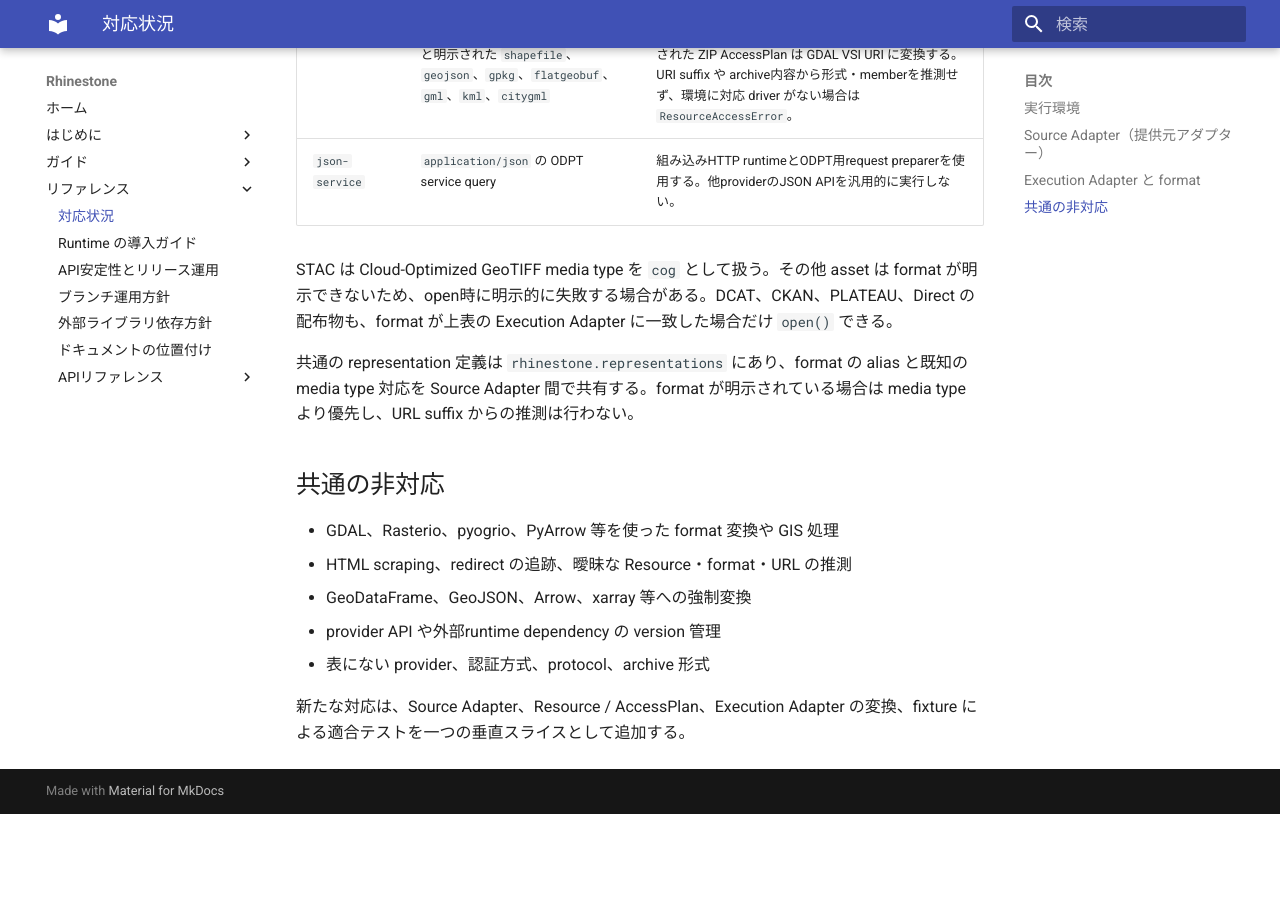
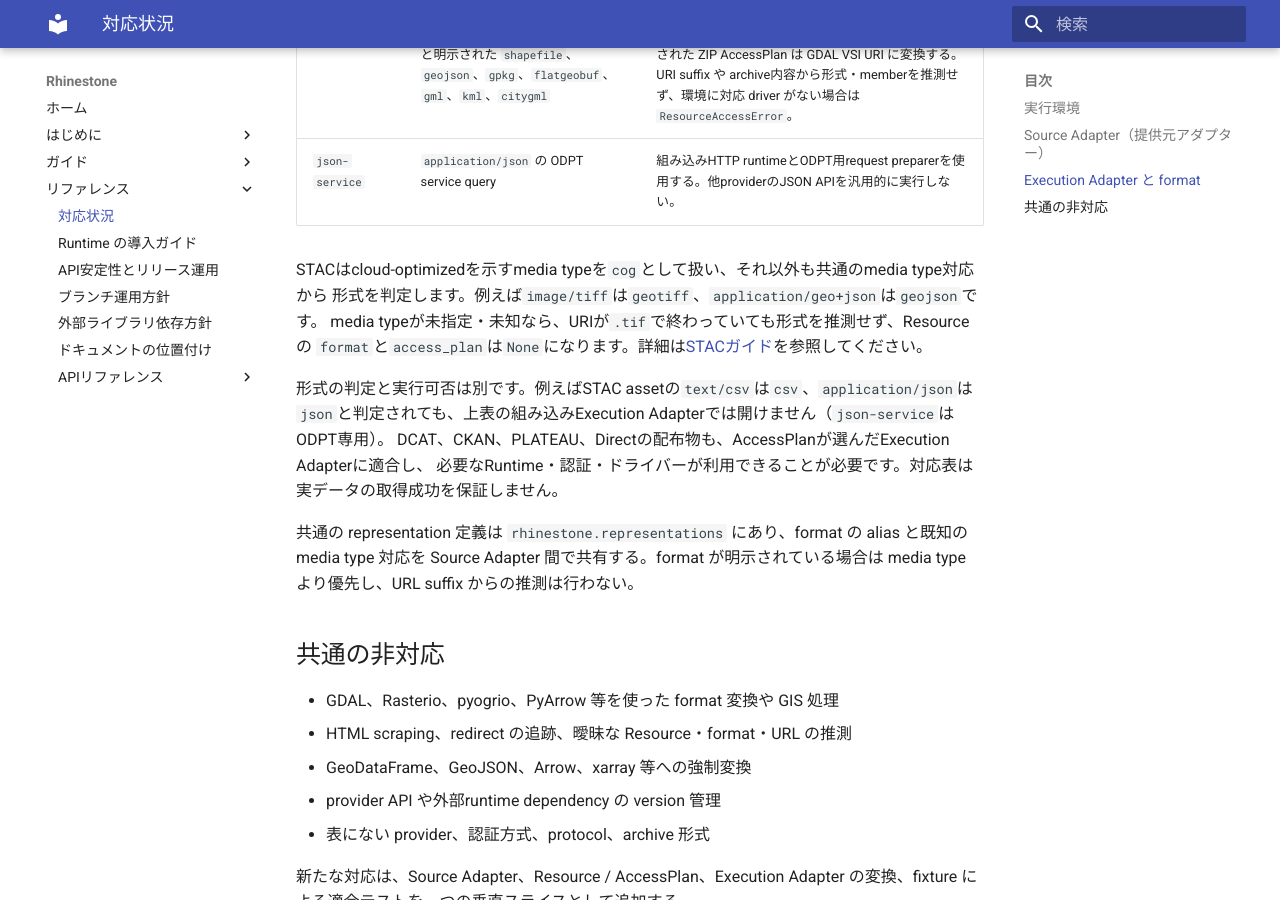
Before and after one commit to u-kitazawa/rhinestone, an MkDocs documentation site: the page built from docs/compatibility.md, in a window 1280 px wide and 900 px high, scrolled down 2526 px. Built offline with MkDocs 1.6.1 and Material for MkDocs 9.7.7, drawn with Linux system fonts in a browser that asks for light colours; before the commit the page ends 3340 px from its top, so only the background shows below that.

Commit message:
docs: align STAC compatibility with media type contracts

```diff
--- a/docs/compatibility.md
+++ b/docs/compatibility.md
@@ -48,7 +48,15 @@ ResourceをGDALなどへ渡す部分です。外部ライブラリの準備は[R
 | `pyogrio` | representation registry で `vector` と明示された `shapefile`、`geojson`、`gpkg`、`flatgeobuf`、`gml`、`kml`、`citygml` | URI と encoding を `read_dataframe()` へ渡す。明示された ZIP AccessPlan は GDAL VSI URI に変換する。URI suffix や archive内容から形式・memberを推測せず、環境に対応 driver がない場合は `ResourceAccessError`。 |
 | `json-service` | `application/json` の ODPT service query | 組み込みHTTP runtimeとODPT用request preparerを使用する。他providerのJSON APIを汎用的に実行しない。 |
 
-STAC は Cloud-Optimized GeoTIFF media type を `cog` として扱う。その他 asset は format が明示できないため、open時に明示的に失敗する場合がある。DCAT、CKAN、PLATEAU、Direct の配布物も、format が上表の Execution Adapter に一致した場合だけ `open()` できる。
+STACはcloud-optimizedを示すmedia typeを`cog`として扱い、それ以外も共通のmedia type対応から
+形式を判定します。例えば`image/tiff`は`geotiff`、`application/geo+json`は`geojson`です。
+media typeが未指定・未知なら、URIが`.tif`で終わっていても形式を推測せず、Resourceの
+`format`と`access_plan`は`None`になります。詳細は[STACガイド](api/adapters/stac.md)を参照してください。
+
+形式の判定と実行可否は別です。例えばSTAC assetの`text/csv`は`csv`、`application/json`は
+`json`と判定されても、上表の組み込みExecution Adapterでは開けません（`json-service`はODPT専用）。
+DCAT、CKAN、PLATEAU、Directの配布物も、AccessPlanが選んだExecution Adapterに適合し、
+必要なRuntime・認証・ドライバーが利用できることが必要です。対応表は実データの取得成功を保証しません。
 
 共通の representation 定義は `rhinestone.representations` にあり、format の alias と既知の
 media type 対応を Source Adapter 間で共有する。format が明示されている場合は media type
```
Also changed, not shown: 1 other file.
